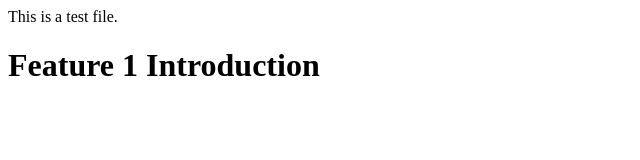
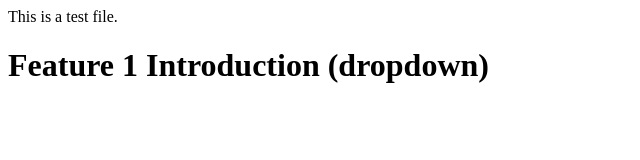
Before and after one commit to mohitgawale/localrepo, a plain HTML site: page index.html in a window 1280 px wide. Shown: the whole page, without its empty margins (0-640 px from the left). Drawn offline with Linux system fonts and the light colour scheme.

```diff
--- a/index.html
+++ b/index.html
@@ -1,3 +1,3 @@
 <p> This is a test file.</p>
 
-<h1> Feature 1 Introduction</h1>
+<h1> Feature 1 Introduction (dropdown)</h1>
```
